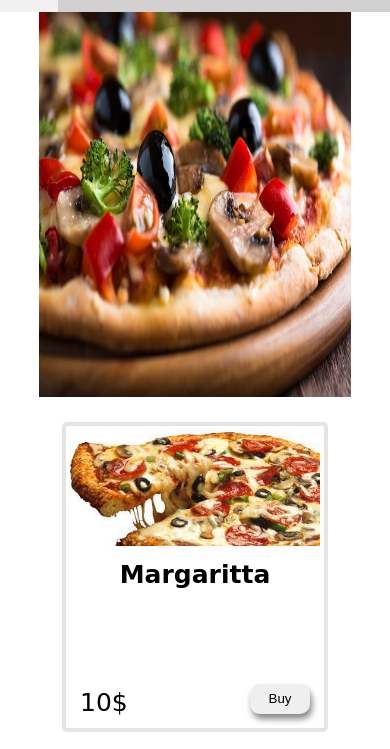
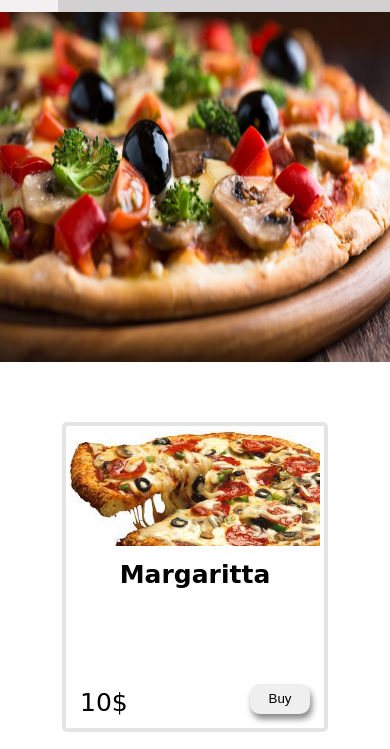
Before and after one commit to ValikNovikov/pizza, a website: page index.html in a window 390 px wide. Shown: the part 68-817 px from the top of the page. Drawn offline with Linux system fonts and the light colour scheme; files that its build step writes are made by us from their sources; a web font is replaced by a local one.

Commit message:
scalable slider

```diff
--- a/app/assets/styles/styles.css
+++ b/app/assets/styles/styles.css
@@ -200,7 +200,7 @@ p {
     transition: 0.3s
 }
 
-.sidenav a:hover, .offcanvas a:focus{
+.sidenav a:hover{
     color: #f1f1f1;
 }
 
@@ -266,6 +266,7 @@ p {
     border: none;
     width: 100%;
     min-height: 100%;
+    height: 100%;
 }
 .slider button {
     position: absolute;
@@ -569,6 +570,12 @@ p {
     .footer-text p{
         font-size: 8px;
     }
+    .slider-container{
+        width: 100%;
+    }
+    .slider{
+        height: 350px;
+    }
 }
 
 /* /Media queries*/
--- a/app/js/controller.js
+++ b/app/js/controller.js
@@ -44,11 +44,11 @@ var $mobileDropDown = $('.mobile-dropdown');
 		$(this).css({width:(100 / slideCount) + "%"});
 	});
 
-	$(".slider .prev").click(function() {
+	$(".prev").on('click', function() {
 		slide(slideIndex - 1);
 	});
 
-	$(".slider .next").click(function() {
+	$(".next").click(function() {
 		slide(slideIndex + 1);
 	});
 
--- a/index.html
+++ b/index.html
@@ -19,6 +19,7 @@
                 <span>logo</span>
             </div>
         </a>
+
         <!---Mobile menu-->
         <div id="sidenav" class="sidenav">
             <a class="menu-btn close-btn">&times;</a>
@@ -88,8 +89,8 @@
                         <img src="app/assets/images/Pizza-Slider.png"/>
                     </li>
                 </ul>
-                <button class="prev">prev</button>
-                <button class="next">next</button>
+                <button class="prev">&#x2190;</button>
+                <button class="next">&#x2192;</button>
             </div>
 
         </div>
```
Also changed, not shown: app/assets/images/social-sprites.png (added).
